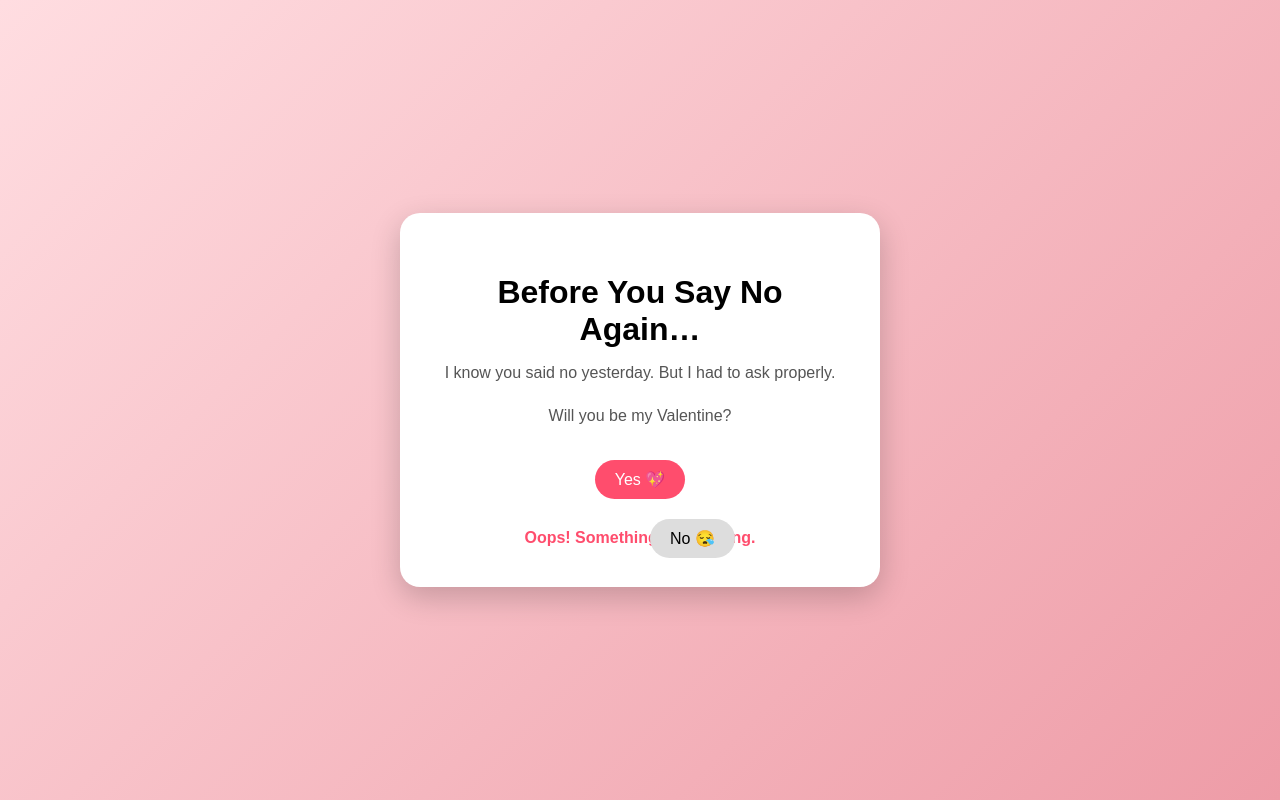
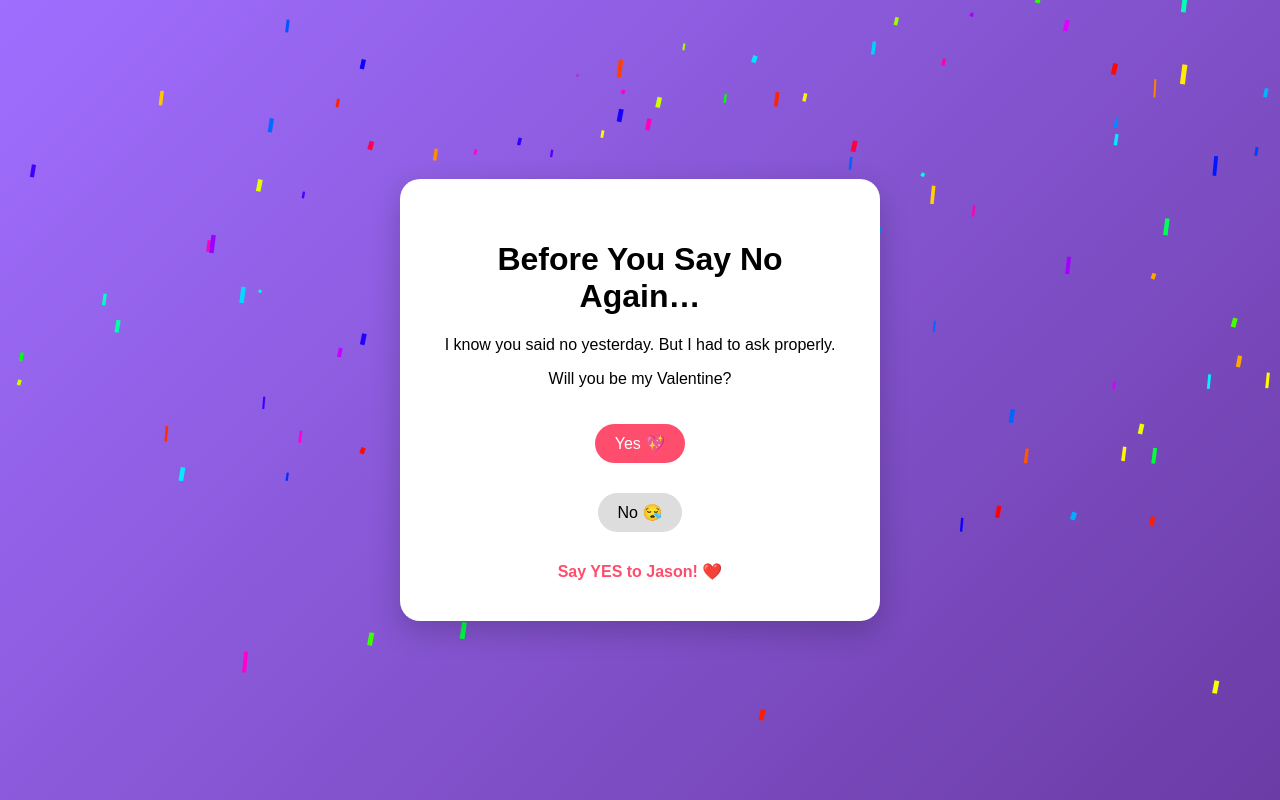
Before and after one commit to badmanjay3/v, a plain HTML site: page index.html in a window 1280 px wide. Both pictures are taken after a click on the button "Yes 💖". Drawn offline with Linux system fonts and the light colour scheme.

Commit message:
Update valentine page

```diff
--- a/index.html
+++ b/index.html
@@ -3,19 +3,19 @@
 <head>
 <meta charset="UTF-8">
 <meta name="viewport" content="width=device-width, initial-scale=1.0">
-<title>One More Question...</title>
+<title>Valentine Surprise</title>
 
 <style>
 body {
     margin: 0;
     font-family: Arial, sans-serif;
-        background: linear-gradient(135deg, #ffdde1, #ee9ca7);
+    background: linear-gradient(135deg, #a06eff, #6b3ca5);
     display: flex;
     justify-content: center;
     align-items: center;
     height: 100vh;
-        text-align: center;
     overflow: hidden;
+    position: relative;
 }
 
 .card {
@@ -25,17 +25,11 @@
     box-shadow: 0 10px 30px rgba(0,0,0,0.2);
     max-width: 400px;
     position: relative;
+    text-align: center;
+    z-index: 2;
 }
 
-    h1 {
-        margin-bottom: 15px;
-    }
-
-    p {
-        color: #555;
-        margin-bottom: 25px;
-    }
-
+/* Buttons below the card */
 button {
     padding: 10px 20px;
     margin: 10px;
@@ -44,29 +38,42 @@
     font-size: 16px;
     cursor: pointer;
     transition: 0.3s ease;
+    position: relative;
 }
 
 #yesBtn {
     background-color: #ff4d6d;
     color: white;
+    margin-top: 20px;
 }
 
 #noBtn {
     background-color: #ddd;
-        position: absolute;
+    margin-top: 20px;
 }
 
+/* Message */
 #message {
     margin-top: 20px;
     font-weight: bold;
     color: #ff4d6d;
 }
+
+/* Confetti canvas hidden initially */
+#confetti-canvas {
+    position: fixed;
+    top: 0;
+    left: 0;
+    width: 100%;
+    height: 100%;
+    pointer-events: none;
+    display: none;
+}
 </style>
 </head>
-
 <body>
 
-<div class="card">
+<div class="card" id="card">
     <h1>Before You Say No Again…</h1>
     <p>I know you said no yesterday. But I had to ask properly.</p>
     <p>Will you be my Valentine?</p>
@@ -81,47 +88,110 @@
     <div id="message"></div>
 </div>
 
+<!-- Confetti canvas -->
+<canvas id="confetti-canvas"></canvas>
+
+<!-- Music -->
+<audio id="yesMusic" src="Say Yes To Heaven (Instrumental).mp3" type="audio/mpeg" autoplay loop></audio>
+
 <script>
+// Music setup
+const music = document.getElementById("yesMusic");
+music.volume = 0.1;
+music.play().catch(()=>{});
+
+// No button movement (constrained to viewport)
 const noBtn = document.getElementById("noBtn");
-
-// Move No button around
-function moveButton(e) {
-    if (e) e.preventDefault();
-
+function moveButton(e){
+    if(e) e.preventDefault();
     const buttonWidth = noBtn.offsetWidth;
     const buttonHeight = noBtn.offsetHeight;
-
     const maxX = window.innerWidth - buttonWidth - 10;
     const maxY = window.innerHeight - buttonHeight - 10;
-
     const x = Math.random() * maxX;
     const y = Math.random() * maxY;
-
     noBtn.style.position = "fixed";
     noBtn.style.left = x + "px";
     noBtn.style.top = y + "px";
 }
-
-// Desktop hover
 noBtn.addEventListener("mouseover", moveButton);
-
-// Mobile touch
 noBtn.addEventListener("touchstart", moveButton);
 
-// Handle Formspree submission silently
+// Volume ramp function
+function increaseVolume(target = 1.0, step = 0.02, interval = 50) {
+    const fade = setInterval(() => {
+        if(music.volume < target){
+            music.volume = Math.min(music.volume + step, target);
+        } else {
+            clearInterval(fade);
+        }
+    }, interval);
+}
+
+// Confetti
+const confettiCanvas = document.getElementById('confetti-canvas');
+const ctx = confettiCanvas.getContext('2d');
+confettiCanvas.width = window.innerWidth;
+confettiCanvas.height = window.innerHeight;
+
+let confettiPieces = [];
+function createConfetti(){
+    for(let i=0;i<150;i++){
+        confettiPieces.push({
+            x: Math.random()*confettiCanvas.width,
+            y: Math.random()*confettiCanvas.height - confettiCanvas.height,
+            r: Math.random()*6 + 4,
+            d: Math.random()*50 + 10,
+            color: `hsl(${Math.random()*360}, 100%, 50%)`,
+            tilt: Math.random()*10 -10,
+            tiltAngleIncrement: Math.random()*0.07+0.05
+        });
+    }
+}
+function drawConfetti(){
+    ctx.clearRect(0,0,confettiCanvas.width, confettiCanvas.height);
+    confettiPieces.forEach((p)=>{
+        ctx.beginPath();
+        ctx.lineWidth = p.r/2;
+        ctx.strokeStyle = p.color;
+        ctx.moveTo(p.x + p.tilt + p.r/4, p.y);
+        ctx.lineTo(p.x + p.tilt, p.y + p.tilt + p.r/4);
+        ctx.stroke();
+        p.tilt += p.tiltAngleIncrement;
+        p.y += (Math.cos(p.d)+3+p.r/2)/2;
+        if(p.y>confettiCanvas.height) p.y=-10;
+    });
+    requestAnimationFrame(drawConfetti);
+}
+
+// Yes button
+const yesBtn = document.getElementById("yesBtn");
+const message = document.getElementById("message");
 const form = document.getElementById("valentineForm");
-form.addEventListener("submit", function(e){
-    e.preventDefault(); // prevent normal submission
+
+yesBtn.addEventListener("click", (e)=>{
+    e.preventDefault(); // prevent default form submit
+
+    // Show message
+    message.innerHTML = "Say YES to Jason! ❤️";
+
+    // Gradually increase volume
+    increaseVolume(1.0);
+
+    // Show confetti
+    confettiCanvas.style.display = 'block';
+    createConfetti();
+    drawConfetti();
+
+    // Submit form silently
     fetch(form.action, {
         method: "POST",
         body: new FormData(form),
         headers: { 'Accept': 'application/json' }
     }).then(() => {
-        document.getElementById("message").innerHTML =
-            "Best decision of 2026. Valentine secured ❤️";
+        console.log("Form submitted!");
     }).catch(() => {
-        document.getElementById("message").innerHTML =
-            "Oops! Something went wrong.";
+        console.log("Form submission error");
     });
 });
 </script>
```
Lines whose indentation alone changed are shown as unchanged.
